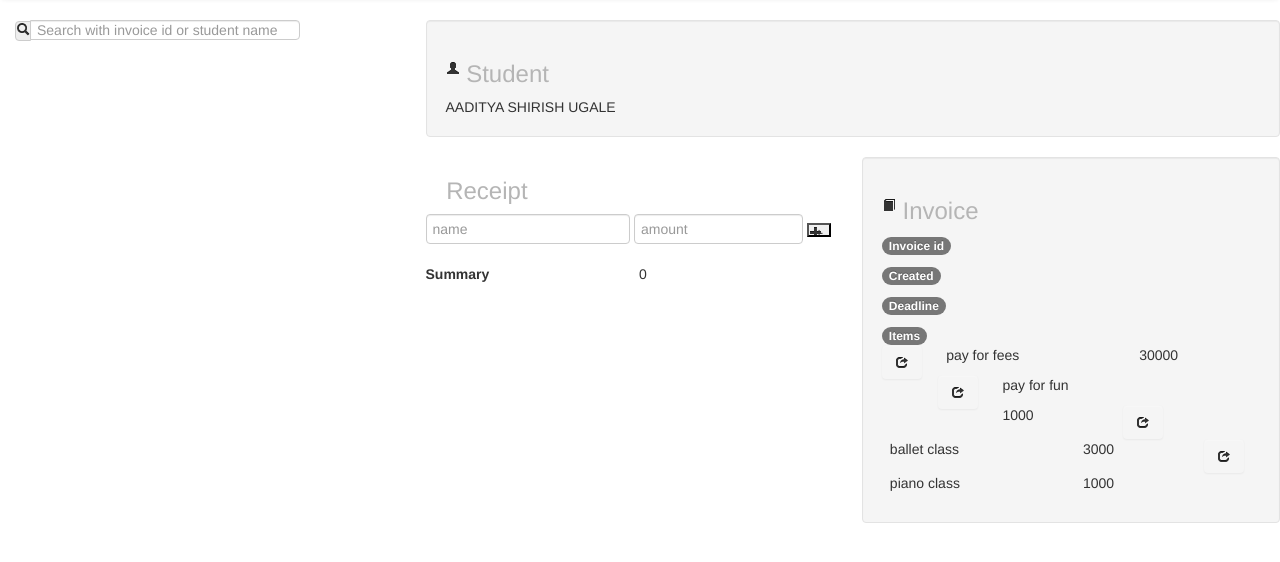
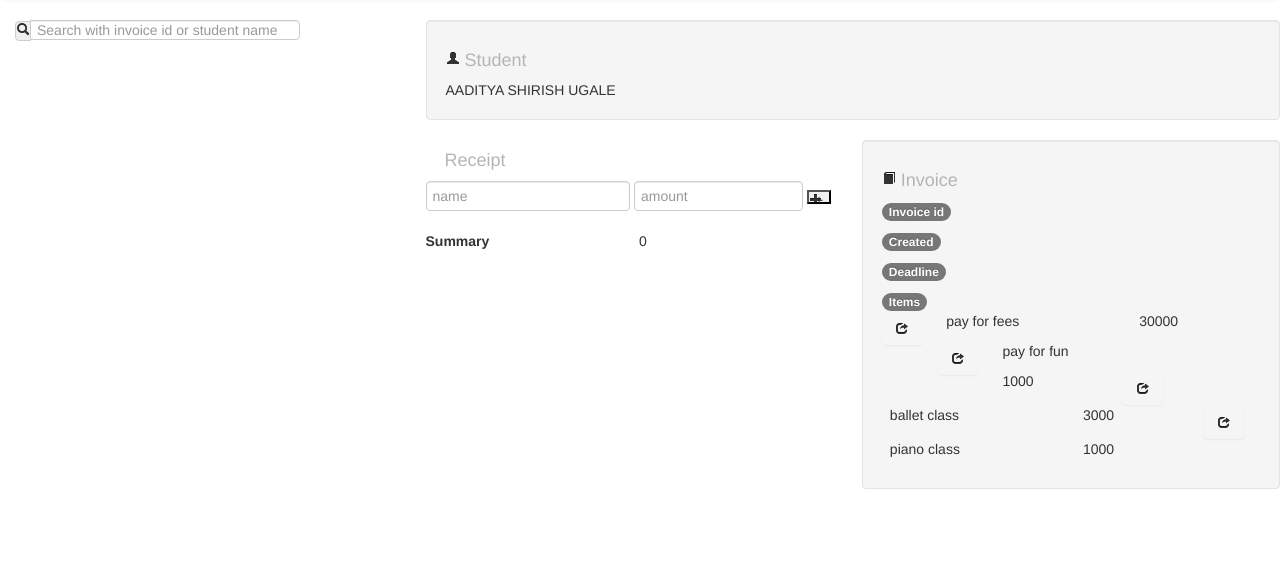
Before and after one commit to juacompe/beryl, a Django app: template finance/templates/new_receipt.html in a window 1280 px wide. Shown: the part 53-615 px from the top of the page. Run offline with Django 3.2, Linux system fonts and the light colour scheme; the template is opened without the code that fills it: values that come from a table or form of the project are taken from there, others are empty; data comes from the database, SQL or seed files in the repository; parts of the project's set-up code (start-up, migrations or seed data) failed here and were passed over; some libraries are stand-ins or nearby versions.

Commit message:
- change the icon to h4, taking up less space on the page

```diff
--- a/finance/static/css/new_receipt.css
+++ b/finance/static/css/new_receipt.css
@@ -1,3 +1,3 @@
-h3 {
+h4 {
     color: #b5b5b5;
 }
--- a/finance/templates/new_receipt.html
+++ b/finance/templates/new_receipt.html
@@ -14,12 +14,12 @@
     </div>
     <div class="span8">
         <div class="student row well">
-            <h3><i class="icon-user"></i> Student</h3>
+            <h4><i class="icon-user"></i> Student</h4>
             <div>{{ student.full_name }}</div>
         </div><!-- div.student -->
         <div class="row">
             <div class="receipt span6" ng-controller="ReceiptItemCtrl">
-                <h3><i class="icon-money"></i> Receipt</h3>
+                <h4><i class="icon-money"></i> Receipt</h4>
                 <div>
                     <form id="new-receipt-item-form" ng-submit="addItem()" class="form-horizontal">
                         <input id="formReceiptItemName" class="span6" type="text"
@@ -43,7 +43,7 @@
                 </div>
             </div><!-- div.receipt -->
             <div class="invoice span6 well">
-                <h3><i class="icon-book"></i> Invoice</h3>
+                <h4><i class="icon-book"></i> Invoice</h4>
                 <div>
                     <div class="span6"><span class="badge">Invoice id</span></div>
                     <div class="span6">{{ invoice.id }}</div>
```
